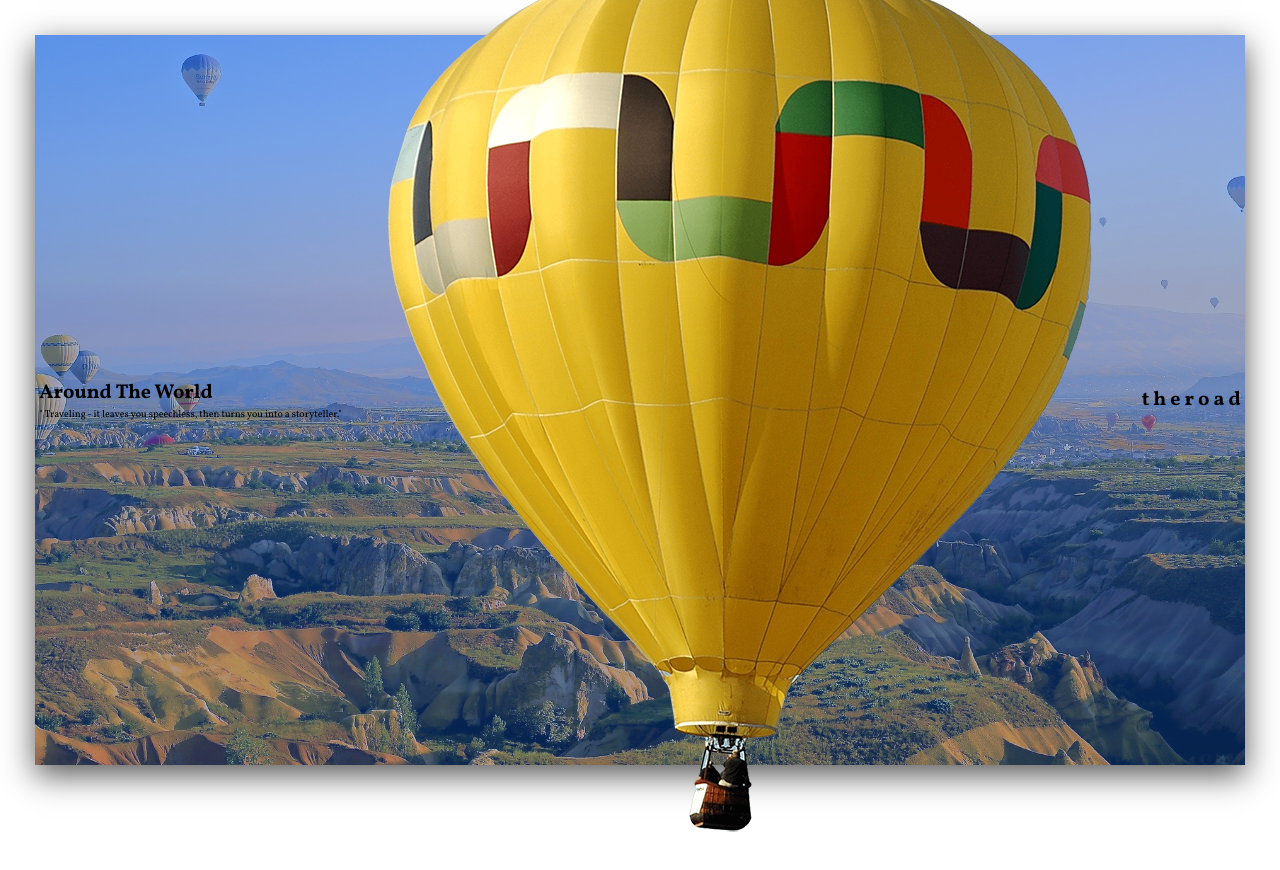
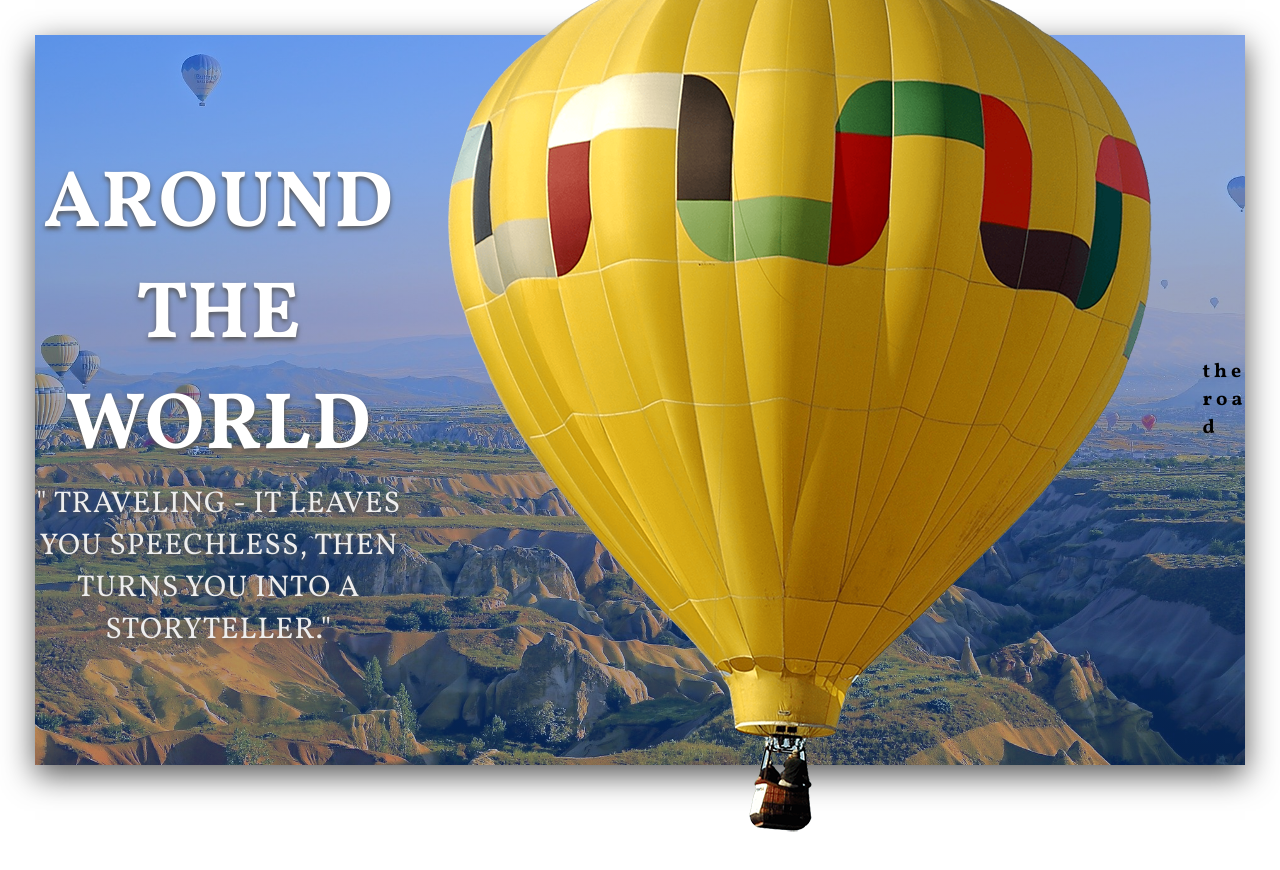
Before and after one commit to tod619/the_road, a plain HTML site: page index.html in a window 1280 px wide. Drawn offline with Linux system fonts and the light colour scheme.

Commit message:
add style for the header-text + contents in style.css file

```diff
--- a/index.html
+++ b/index.html
@@ -18,7 +18,7 @@
       <header class="header center">
         <div class="header-text">
           <h1 class="heading">Around The World</h1>
-          <p class="header-paragraph">
+          <p class="heading-paragraph">
           " Traveling - it leaves you speechless, then turns you into a storyteller."
           </p>
         </div>
--- a/style.css
+++ b/style.css
@@ -49,4 +49,24 @@ html {
   background-size: cover;
 }
 
+.header-text {
+  text-align: center;
+  text-transform: uppercase;
+  letter-spacing: 0.1rem;
+  text-shadow: 0 0.3rem 0.5rem var(--grey-color);
+}
+
+.heading {
+  font-size: 8rem;
+  color: var(--white-color);
+}
+
+.heading-paragraph {
+  font-size: 3rem;
+  font-weight: 500;
+  color: var(--secondary-color);
+  max-width: 70rem;
+  margin: auto;
+}
+
 /* End: Header Section */
```
